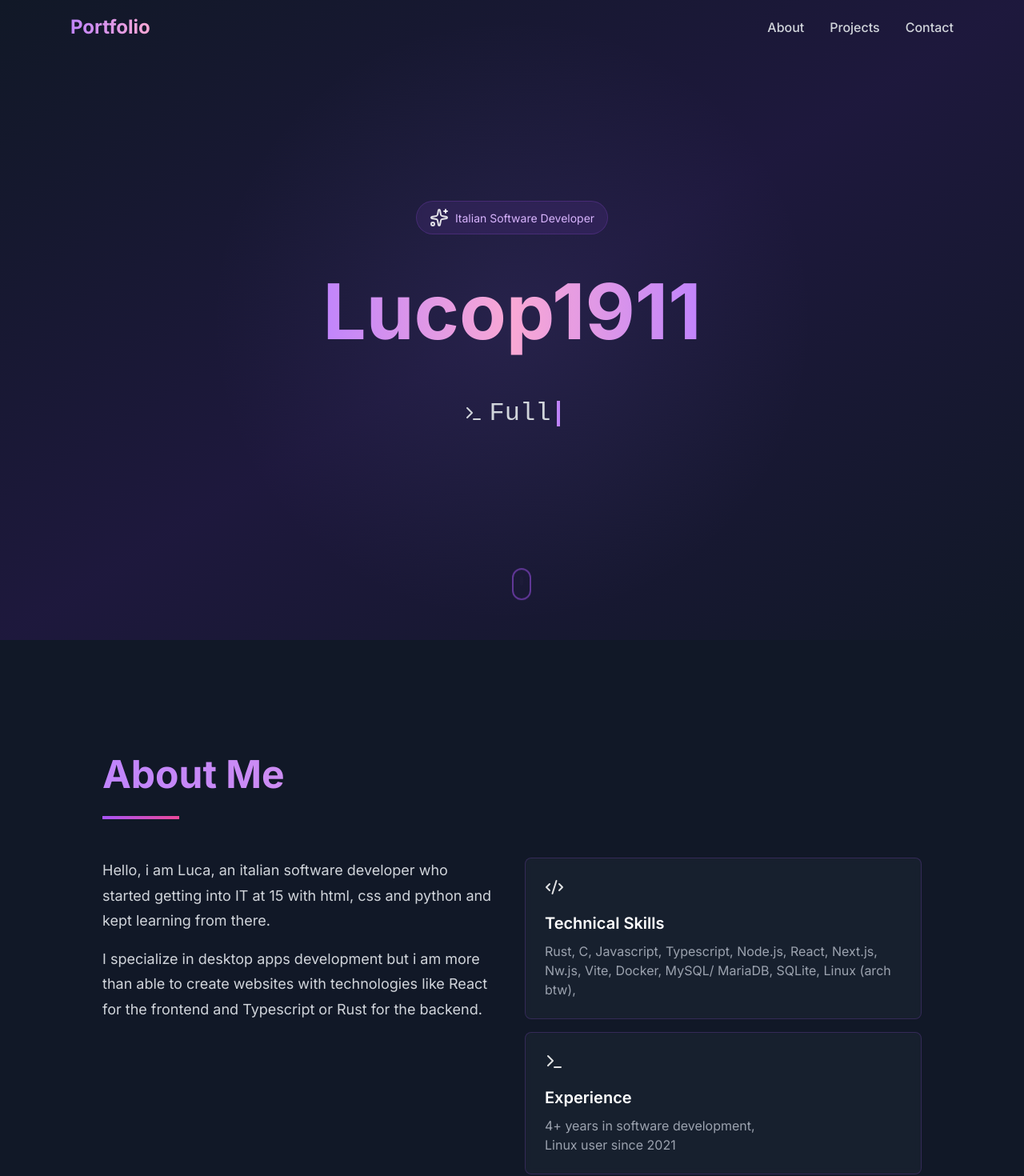
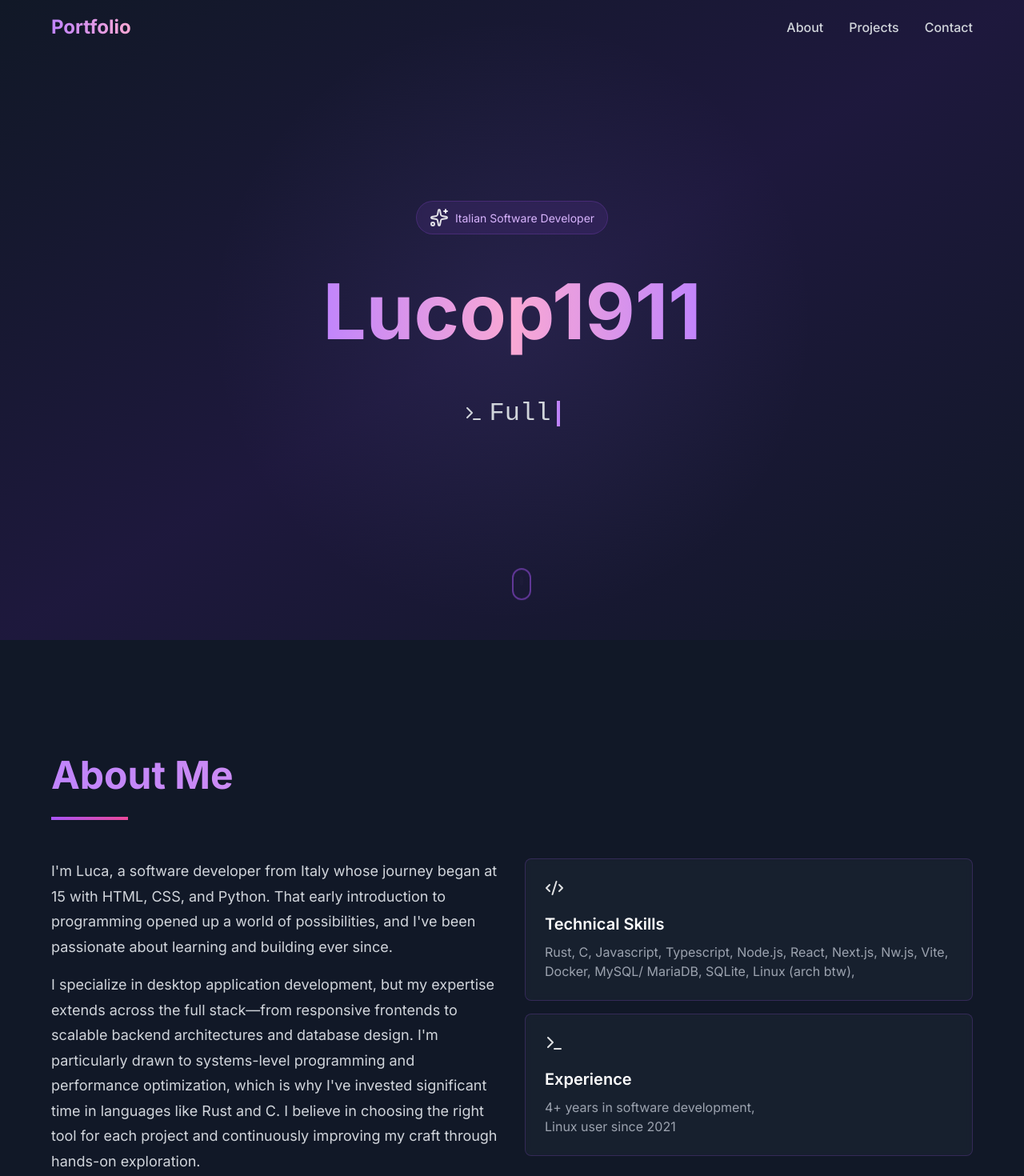
Before and after one commit to Lucop1911/my-site, a React (Vite) app: page / in a window 1280 px wide. Shown: the top 1470 px of the page at 80% size. Built offline with nearby package versions, Linux system fonts and the light colour scheme.

Commit message:
Fixes different section having different widths, improved the about me

```diff
--- a/src/App.css
+++ b/src/App.css
@@ -115,7 +115,7 @@
 .nav-content {
   max-width: 72rem;
   margin: 0 auto;
-  padding: 1rem 1.5rem;
+  padding: 1rem 0;
   display: flex;
   justify-content: space-between;
   align-items: center;
@@ -260,8 +260,9 @@
   background: linear-gradient(to bottom, #111827, #1e293b);
 }
 
+/* CHANGED: All sections now use the same max-width of 72rem */
 .section-container {
-  max-width: 64rem;
+  max-width: 72rem;
   width: 100%;
 }
 
@@ -417,8 +418,9 @@
   color: #d8b4fe;
 }
 
+/* CHANGED: Contact container now uses 72rem like other sections */
 .contact-container {
-  max-width: 64rem;
+  max-width: 72rem;
   width: 100%;
   text-align: center;
 }
--- a/src/App.tsx
+++ b/src/App.tsx
@@ -141,10 +141,10 @@ const AboutSection: React.FC = () => {
         <div className="about-grid">
           <div className="about-text animate-fade-in-up delay-100">
             <p>
-              Hello, i am Luca, an italian software developer who started getting into IT at 15 with html, css and python and kept learning from there.
+              I'm Luca, a software developer from Italy whose journey began at 15 with HTML, CSS, and Python. That early introduction to programming opened up a world of possibilities, and I've been passionate about learning and building ever since.
             </p>
             <p>
-              I specialize in desktop apps development but i am more than able to create websites with technologies like React for the frontend and Typescript or Rust for the backend.
+              I specialize in desktop application development, but my expertise extends across the full stack—from responsive frontends to scalable backend architectures and database design. I'm particularly drawn to systems-level programming and performance optimization, which is why I've invested significant time in languages like Rust and C. I believe in choosing the right tool for each project and continuously improving my craft through hands-on exploration.
             </p>
           </div>
 
--- a/src/index.css
+++ b/src/index.css
@@ -41,7 +41,6 @@ body {
   background-color: transparent;
 }
 
-/* Scrollbar Styling */
 ::-webkit-scrollbar {
   width: 10px;
 }
```
